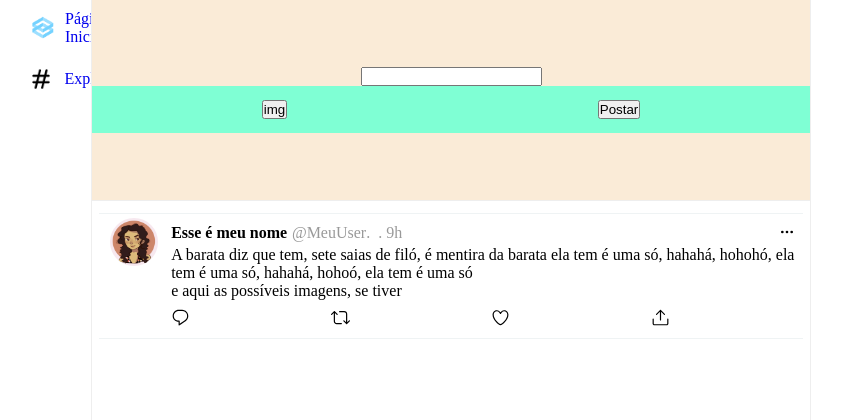
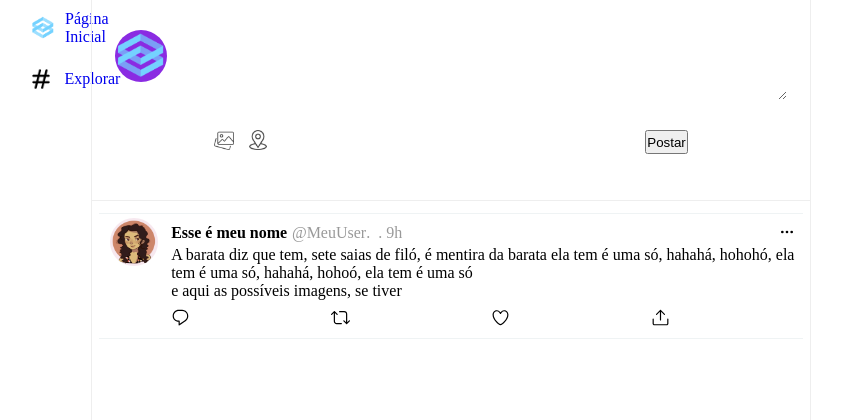
Before and after one commit to DaniDanis/buser_twiitter_tech, a Django app: page /home/ in a window 1280 px wide. Shown: the top 420 px of the page, without its empty margins (69-911 px from the left). Run offline with Django 4.2, Linux system fonts and the light colour scheme.

Commit message:
Adicionado text area do post na home
* Delete pagina_web/migrations/__pycache__ directory

* Ajustado layout seção main

* Adicionado text input para posts (fron-end)

Co-authored-by: DaniDanis <104365695+DaniDanis@users.noreply.github.com>

```diff
--- a/pagina_web/static/css/main.css
+++ b/pagina_web/static/css/main.css
@@ -3,7 +3,7 @@
     height: 100px;
 }
 
-.main-text-box{
+.main-textbox-column{
     border-bottom: 1px solid rgb(238, 238, 238);
     min-height: 200px;
 }
@@ -11,23 +11,62 @@
 .main-upper-form{
     display: flex;
     flex-direction: column;
-    max-height: 240px;
     min-height: 200px;
-    justify-content: center;
+    justify-content: flex-start;
     align-items: center;
-    background-color: antiquewhite;
+    padding-top: 30px;
 }
 
+
+
+.main-profile-input-session{
+    display:flex;
+    align-items: flex-start;
+    justify-content: space-around;
+    width: 100%;
+
+}
+
+
+.profile-pic img{
+    width: 52px;
+    height: 52px;
+    border-radius: 50%;
+    background-color: blueviolet;
+}
 .main-profile-buttons-input{
     display: flex;
     justify-content: space-around;
-    width: 100%;
-    background-color: aquamarine;
+    width: 90%;
     max-height: 60px;
-    padding: 2%;
+}
+
+.main-text-input{
+    width: 80%;
+    border-radius: 20px;
+    border: none;
+    padding: 1em 1em;
+    font-size: large;
+    overflow-wrap: break-word;
+    word-break: break-word;
+    overflow: hidden;
+    white-space: pre-wrap;
+    color: rgb(65, 65, 65);
+    margin-bottom: 30px;
+    height: auto;
 }
 
 .main-postlist{
     min-height: 800px;
     padding: 1%;
 }
+
+.main-media-input{
+    justify-content: center;
+    width: 40%;
+}
+.input-button{
+    width: 20px;
+    margin-right: 10px;
+    filter: opacity(70%);
+}
--- /dev/null
+++ b/pagina_web/static/script/home.js
@@ -0,0 +1,4 @@
+function auto_height(elem) {  /* javascript */
+    elem.style.height = "1px";
+    elem.style.height = (elem.scrollHeight)+"px";
+}
--- a/pagina_web/templates/home/home.html
+++ b/pagina_web/templates/home/home.html
@@ -13,6 +13,7 @@
     <link rel="stylesheet" href="{% static 'css/post_list.css' %}">
     <link rel="stylesheet" href="{% static 'css/post_detail.css' %}">
     <link rel="shortcut icon" href="{% static 'images/favicon.ico' %}" type="image/x-icon">
+    <script src="{% static 'script/home.js' %}"></script>
 
     <title>Clonnado | HOME</title>
 </head>
--- a/pagina_web/templates/home/main.html
+++ b/pagina_web/templates/home/main.html
@@ -1,15 +1,18 @@
 {% load static %}
-    <div class="main-text-box">
+    <div class="main-textbox-column">
         <form action="submit" method="post" class="main-upper-form">
-            <div class="main-profile-text-input">
+            <div class="main-profile-input-session">
                 <div class="profile-pic">
-                    <!-- puxar foto perfil aqui(BD_avatar) -->
+                    <img src="{% static 'images/logo_transparent.png' %}">
                 </div>
-                <input type="text" name="main-text-input" id="text-input">
+                <textarea name="main-text-input" id="text-input" class="main-text-input" oninput="auto_height(this)" placeholder="O que você está pensando?"> </textarea>
+
+
             </div>
             <div class="main-profile-buttons-input">
                 <div class="main-media-input">
-                    <input type="button" value="img">
+                    <input type="image" src="{% static 'images/image-gallery.png' %}" class="input-button">
+                    <input type="image" src="{% static 'images/location.png' %}" class="input-button">
                 </div>
                 <input type="button" value="Postar">
             </div>
```
Also changed, not shown: pagina_web/migrations/0002_rename_user_id_posts_user.py (added), pagina_web/static/images/image-gallery.png (added), pagina_web/static/images/location.png (added).
